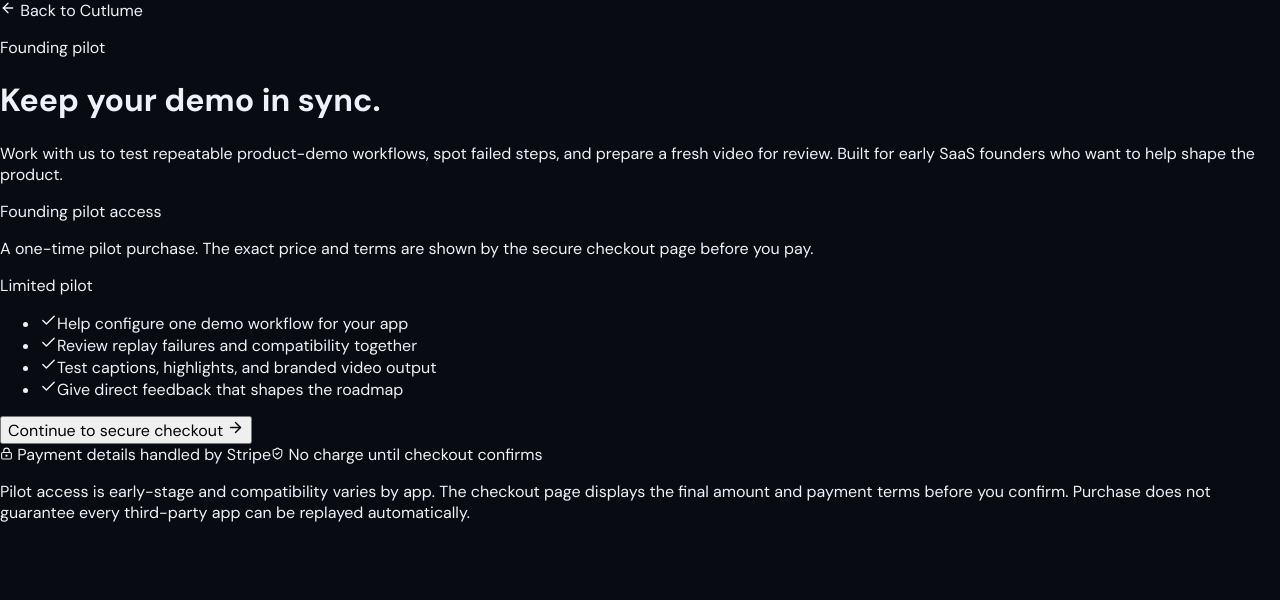
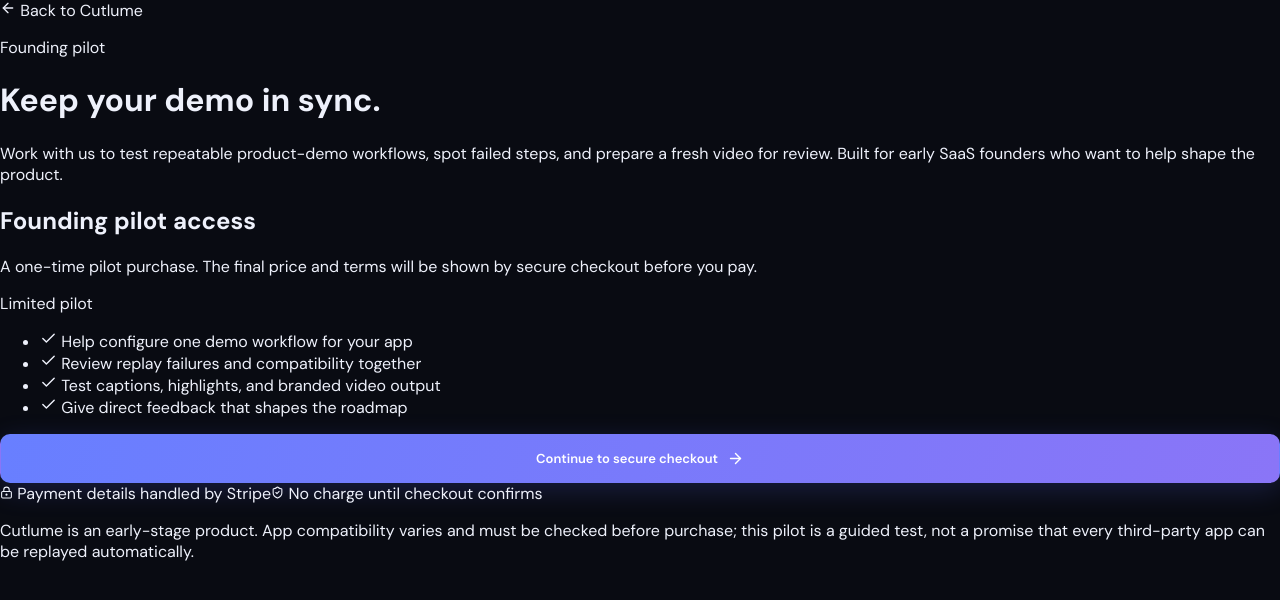
Before and after one commit to arhan1-hub/Cutlume, a Next.js app: page /pricing in a window 1280 px wide. Shown: the top 600 px of the page. Built offline with nearby package versions, Linux system fonts and the light colour scheme.

Commit message:
fix: style pilot pricing page with existing design system

```diff
--- a/app/pricing/page.tsx
+++ b/app/pricing/page.tsx
@@ -7,53 +7,42 @@
 export default function PricingPage() {
   const [loading, setLoading] = useState(false);
   const [error, setError] = useState("");
-
   async function beginCheckout() {
-    setLoading(true);
-    setError("");
+    setLoading(true); setError("");
     try {
       const response = await fetch("/api/checkout", { method: "POST" });
       const payload = await response.json().catch(() => ({}));
-      if (!response.ok || typeof payload.url !== "string") {
-        throw new Error(payload.error || "Checkout is not available yet.");
-      }
+      if (!response.ok || typeof payload.url !== "string") throw new Error(payload.error || "Checkout is not available yet.");
       window.location.assign(payload.url);
     } catch (cause) {
       setError(cause instanceof Error ? cause.message : "Could not start checkout.");
       setLoading(false);
     }
   }
-
+  const benefits = [
+    "Help configure one demo workflow for your app",
+    "Review replay failures and compatibility together",
+    "Test captions, highlights, and branded video output",
+    "Give direct feedback that shapes the roadmap",
+  ];
   return (
-    <main className="min-h-screen bg-[#090b12] px-5 py-10 text-white sm:px-8">
-      <div className="mx-auto max-w-5xl">
-        <Link href="/" className="inline-flex items-center gap-2 text-sm text-white/65 transition hover:text-white"><ArrowLeft size={16} /> Back to Cutlume</Link>
-        <div className="mx-auto mt-16 max-w-2xl text-center">
-          <p className="text-xs font-semibold uppercase tracking-[0.24em] text-orange-300">Founding pilot</p>
-          <h1 className="mt-4 text-4xl font-semibold tracking-tight sm:text-6xl">Keep your demo in sync.</h1>
-          <p className="mt-5 text-base leading-7 text-white/65 sm:text-lg">Work with us to test repeatable product-demo workflows, spot failed steps, and prepare a fresh video for review. Built for early SaaS founders who want to help shape the product.</p>
-        </div>
-        <section className="mx-auto mt-12 max-w-xl rounded-3xl border border-white/12 bg-white/[0.04] p-7 shadow-2xl shadow-black/20 sm:p-9">
-          <div className="flex items-start justify-between gap-4">
-            <div><p className="text-xl font-semibold">Founding pilot access</p><p className="mt-2 text-sm leading-6 text-white/60">A one-time pilot purchase. The exact price and terms are shown by the secure checkout page before you pay.</p></div>
-            <span className="rounded-full border border-orange-300/25 bg-orange-300/10 px-3 py-1 text-xs font-medium text-orange-200">Limited pilot</span>
-          </div>
-          <div className="my-7 h-px bg-white/10" />
-          <ul className="space-y-3 text-sm text-white/80">
-            {[
-              "Help configure one demo workflow for your app",
-              "Review replay failures and compatibility together",
-              "Test captions, highlights, and branded video output",
-              "Give direct feedback that shapes the roadmap",
-            ].map((item) => <li key={item} className="flex items-start gap-3"><Check className="mt-0.5 shrink-0 text-orange-300" size={17} />{item}</li>)}
-          </ul>
-          <button onClick={beginCheckout} disabled={loading} className="mt-8 flex w-full items-center justify-center gap-2 rounded-xl bg-orange-400 px-5 py-3.5 font-semibold text-black transition hover:bg-orange-300 disabled:cursor-wait disabled:opacity-60">
-            {loading ? "Opening secure checkout…" : "Continue to secure checkout"} {!loading && <ArrowRight size={17} />}
-          </button>
-          {error && <p role="alert" className="mt-4 rounded-xl border border-amber-300/20 bg-amber-300/10 p-3 text-sm text-amber-100">{error}</p>}
-          <div className="mt-5 flex flex-wrap items-center justify-center gap-x-4 gap-y-2 text-xs text-white/45"><span className="inline-flex items-center gap-1.5"><LockKeyhole size={13} /> Payment details handled by Stripe</span><span className="inline-flex items-center gap-1.5"><ShieldCheck size={13} /> No charge until checkout confirms</span></div>
+    <main className="pricing-root">
+      <div className="pricing-shell">
+        <Link href="/" className="pricing-back"><ArrowLeft size={16} /> Back to Cutlume</Link>
+        <header className="pricing-heading">
+          <p className="pricing-eyebrow">Founding pilot</p>
+          <h1>Keep your demo <span>in sync.</span></h1>
+          <p>Work with us to test repeatable product-demo workflows, spot failed steps, and prepare a fresh video for review. Built for early SaaS founders who want to help shape the product.</p>
+        </header>
+        <section className="pricing-card">
+          <div className="pricing-card-top"><div><h2>Founding pilot access</h2><p>A one-time pilot purchase. The final price and terms will be shown by secure checkout before you pay.</p></div><span className="pricing-badge">Limited pilot</span></div>
+          <div className="pricing-rule" />
+          <ul>{benefits.map((item) => <li key={item}><Check size={17} /> <span>{item}</span></li>)}</ul>
+          <button className="button button-primary button-large full-width pricing-checkout" onClick={beginCheckout} disabled={loading}>{loading ? "Opening secure checkout…" : <>Continue to secure checkout <ArrowRight size={17} /></>}</button>
+          {error && <p role="alert" className="pricing-error">{error}</p>}
+          <div className="pricing-trust"><span><LockKeyhole size={13} /> Payment details handled by Stripe</span><span><ShieldCheck size={13} /> No charge until checkout confirms</span></div>
         </section>
-        <p className="mx-auto mt-6 max-w-xl text-center text-xs leading-5 text-white/40">Pilot access is early-stage and compatibility varies by app. The checkout page displays the final amount and payment terms before you confirm. Purchase does not guarantee every third-party app can be replayed automatically.</p>
+        <p className="pricing-disclaimer">Cutlume is an early-stage product. App compatibility varies and must be checked before purchase; this pilot is a guided test, not a promise that every third-party app can be replayed automatically.</p>
       </div>
     </main>
   );
```
